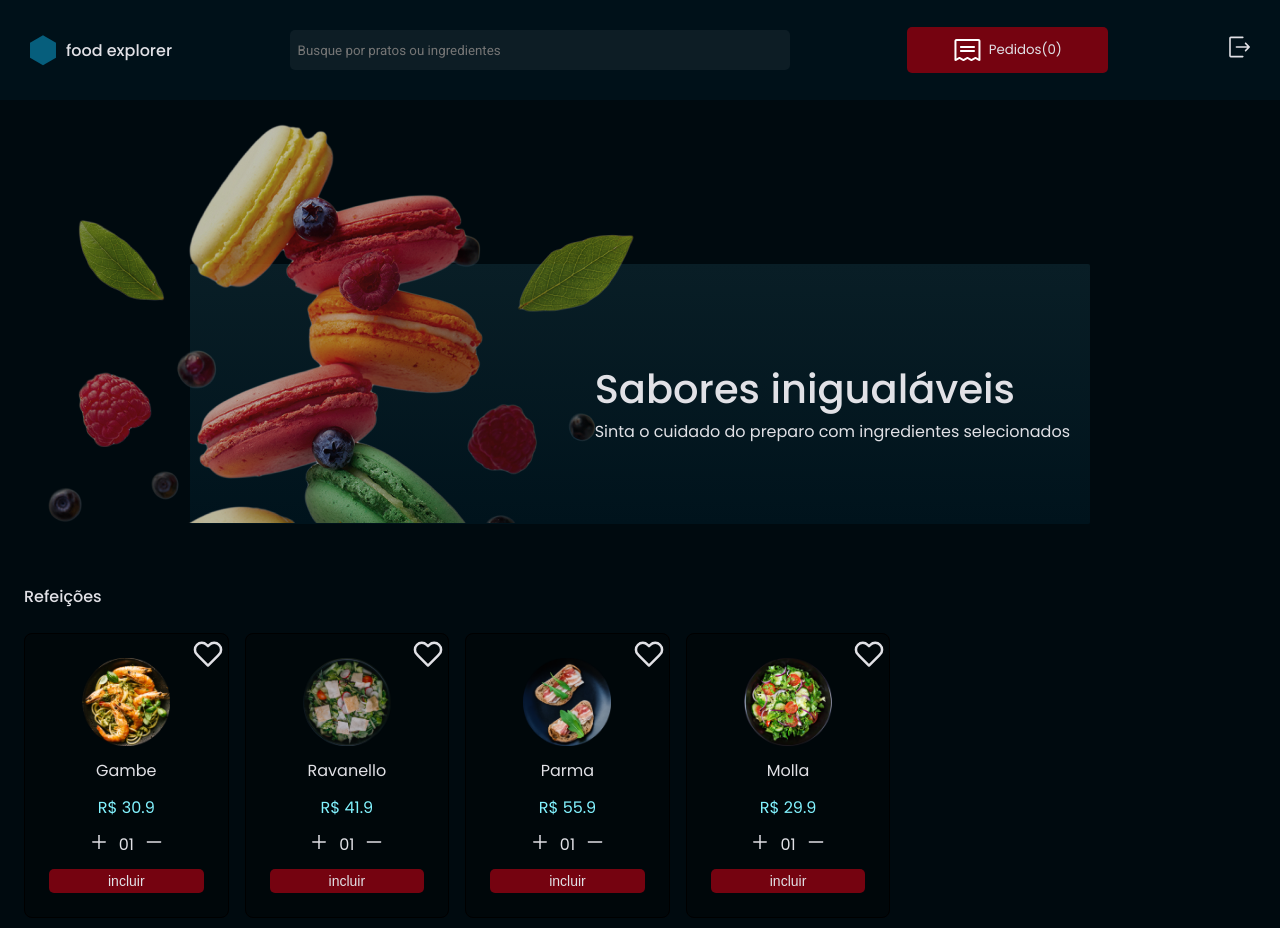
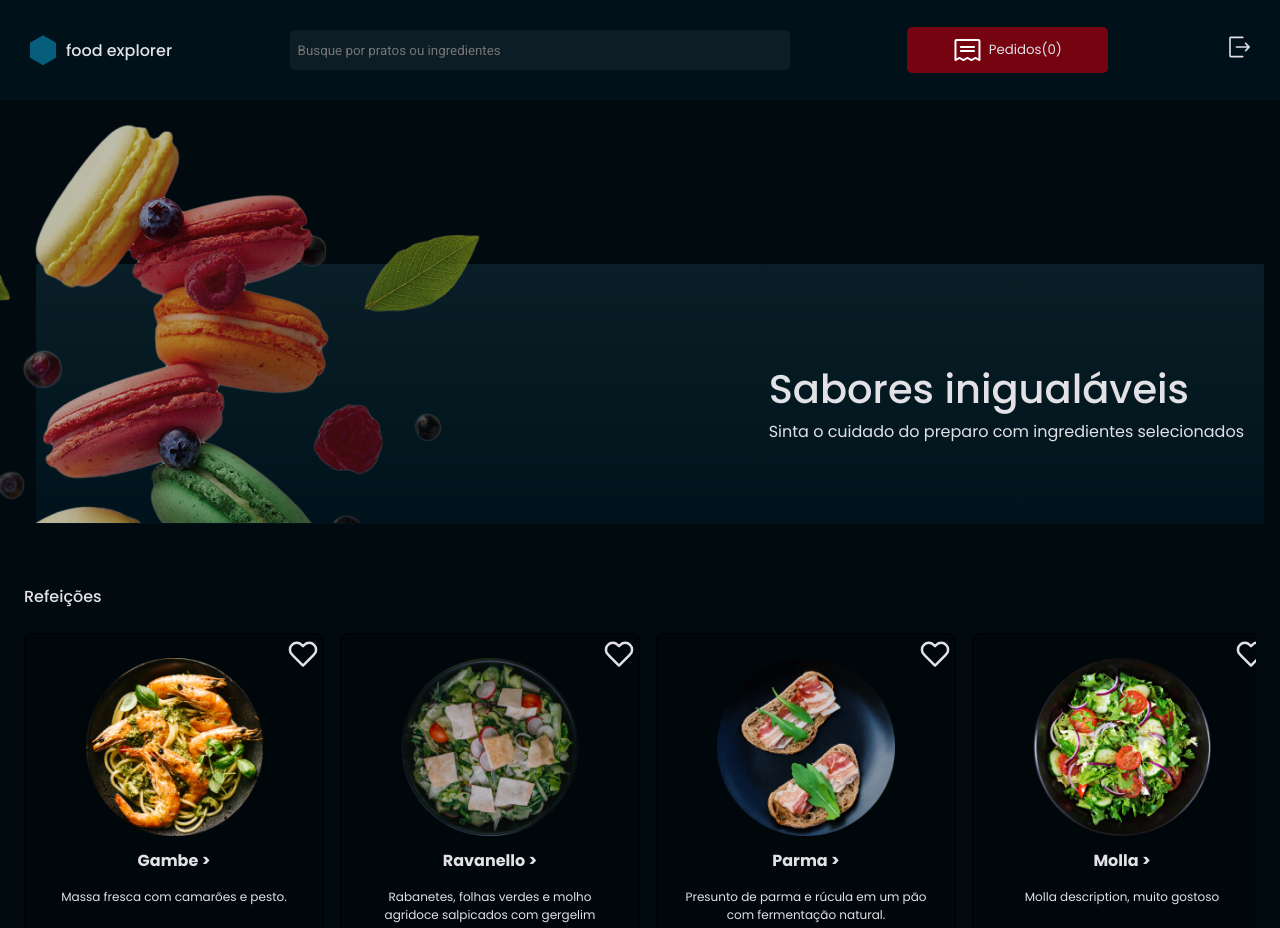
Before and after one commit to fcomateus/explorer-food-frontend, a React (Vite) app: page /home in a window 1280 px wide. Shown: the top 928 px of the page. Built offline with nearby package versions, Linux system fonts and the light colour scheme.

Commit message:
finished (i guess)  home layout for costumer

```diff
--- a/src/components/Slider/index.jsx
+++ b/src/components/Slider/index.jsx
@@ -4,6 +4,7 @@ import { motion } from "framer-motion";
 import { FiHeart } from 'react-icons/fi'
 import { AiOutlinePlus } from 'react-icons/ai'
 import { AiOutlineMinus } from 'react-icons/ai'
+import { Link } from 'react-router-dom'
 
 export function Slider({items}) {
     const carousel = useRef();
@@ -56,10 +57,15 @@ export function Slider({items}) {
                             </button>
 
                             <img src={dish.image}/>
-                            <p>{dish.name}</p>
-                            <p className='price'>R$ {dish.price}</p>
+                            <div className='description'>
+                                <Link className='dish-name'>{dish.name} &gt;</Link>
+                                <p className='dish-description'>{dish.description}</p>
+                                <p className='dish-price'>R$ {dish.price}</p>
+                            </div>
 
                             <div className='card-controls'>
+
+                                <div className='wrapper-buttons-quantity'>
                                     <button
                                         className='card-controls-buttons'
                                         onClick={() => handleAdd(dish)}
@@ -72,11 +78,15 @@ export function Slider({items}) {
                                     </button>
                                 </div>
 
+                                <div>
                                     <button
                                         className='add-dish'
                                     >
                                         incluir
                                     </button>
+                                </div>
+                            </div>
+
                         </motion.div>
                     ))}
 
--- a/src/components/Slider/style.js
+++ b/src/components/Slider/style.js
@@ -11,6 +11,15 @@ export const Container = styled.div`
         align-items: center;
         justify-content: start;
 
+    }
+
+    .description {
+        display: flex;
+        flex-direction: column;
+        align-items: center;
+        justify-content: center;
+        gap: 15px;
+        text-align: center;
     }
 
     .carousel {
@@ -55,15 +64,26 @@ export const Container = styled.div`
         align-self: end;
     }
 
-    .price {
+    .dish-price {
         color: ${({ theme }) => theme.COLORS.LIGHT_BLUE};
+    }
+
+    .dish-description {
+        display: none;
     }
 
     .card-controls {
         display: flex;
+        flex-direction: column;
         align-items: center;
         justify-content: center;
         gap: 10px;
+    }
+
+    .wrapper-buttons-quantity {
+        display: flex;
+        align-items: center;
+        gap: 8px;
     }
 
     .card-controls-buttons {
@@ -71,7 +91,7 @@ export const Container = styled.div`
     }
 
     .add-dish {
-        padding: 4px 59px;
+        padding: 12px 24px;
         background-color: ${({ theme }) => theme.COLORS.RED};
         font-size: 14px;
         border-radius: 5px;
@@ -87,8 +107,40 @@ export const Container = styled.div`
 
     @media(min-width: ${SIZES.laptop}) {
         & {
-            margin-left: 0;
-            max-width: 100%;
+            /* margin-left: 0; */
+            /* max-width: 100%; */
+        }
+
+        .item {
+            padding: 24px;
+            min-width: 300px;
+            max-width: 300px;
+        }
+
+        .item img {
+            height: 178px;
+            width: 178px;
+        }
+
+        .dish-name {
+            font-weight: bold;
+        }
+
+        .dish-description {
+            font-size: 12px;
+            display: inline;
+        }
+
+        .dish-price {
+            font-size: 32px;
+        }
+
+        .card-controls {
+            flex-direction: row;
+        }
+
+        .card-controls-buttons {
+            font-size: 35px;
         }
     }
 
--- a/src/pages/Home/index.jsx
+++ b/src/pages/Home/index.jsx
@@ -36,29 +36,58 @@ export function Home() {
         image: image1,
         name: 'Gambe',
         price: 30.90,
-        quantity: '01'
+        quantity: '01',
+        description: 'Massa fresca com camarões e pesto.'
     },
     {
         id: 2,
         image: image2,
         name: 'Ravanello',
         price: 41.90,
-        quantity: '01'
+        quantity: '01',
+        description: 'Rabanetes, folhas verdes e molho agridoce salpicados com gergelim'
     },
     {
         id: 3,
         image: image3,
         name: 'Parma',
         price: 55.90,
-        quantity: '01'
+        quantity: '01',
+        description: 'Presunto de parma e rúcula em um pão com fermentação natural.'
     },
     {
         id: 4,
         image: image4,
         name: 'Molla',
         price: 29.90,
-        quantity: '01'
+        quantity: '01',
+        description: 'Molla description, muito gostoso'
     },
+    {
+      id: 5,
+      image: image4,
+      name: 'Molla',
+      price: 29.90,
+      quantity: '01',
+      description: 'Molla description, muito gostoso'
+    },
+    {
+      id: 6,
+      image: image4,
+      name: 'Molla',
+      price: 29.90,
+      quantity: '01',
+      description: 'Molla description, muito gostoso'
+    },
+    {
+      id: 7,
+      image: image4,
+      name: 'Molla',
+      price: 29.90,
+      quantity: '01',
+      description: 'Molla description, muito gostoso'
+    },
+
 ]
 
   return (
--- a/src/pages/Home/styles.js
+++ b/src/pages/Home/styles.js
@@ -10,7 +10,6 @@ export const Container = styled.div`
         display: flex;
         justify-content: end;
         align-items: center;
-
         position: relative;
 
         height: 120px;
@@ -84,20 +83,16 @@ export const Container = styled.div`
     @media(min-width: 780px) {
         #panel {
             padding-right: 80px;
-            width: 800px;
-            /* margin-inline: auto; */
         }
     }
 
-    @media(min-width: 890px) {
-        #panel {
-            margin: 44px auto 60px;
-        }
-    }
 
     @media(min-width: ${SIZES.laptop}) {
+        /* .centered {
+            width: 950px;
+        } */
+
         #panel {
-            width: 900px;
             height: 260px;
             margin-top: 164px;
             padding-right: 20px;
@@ -119,12 +114,31 @@ export const Container = styled.div`
 
     @media(min-width: ${SIZES.laptopL}) {
         #panel {
+            padding-right: 80px;
+        }
+
+        #panel, #content {
             width: 1200px;
-            padding-right: 80px;
+            margin-inline: auto;
         }
 
         #panel img {
             left: -60px;
         }
+
+        #content {
+
+        }
     }
+
+    @media(min-width: ${SIZES.desktop}){
+        #panel, #content {
+            width: 1400px;
+        }
+
+        #panel {
+            padding-right: 140px;
+        }
+    }
+
 `
```
Lines whose indentation alone changed are shown as unchanged.
